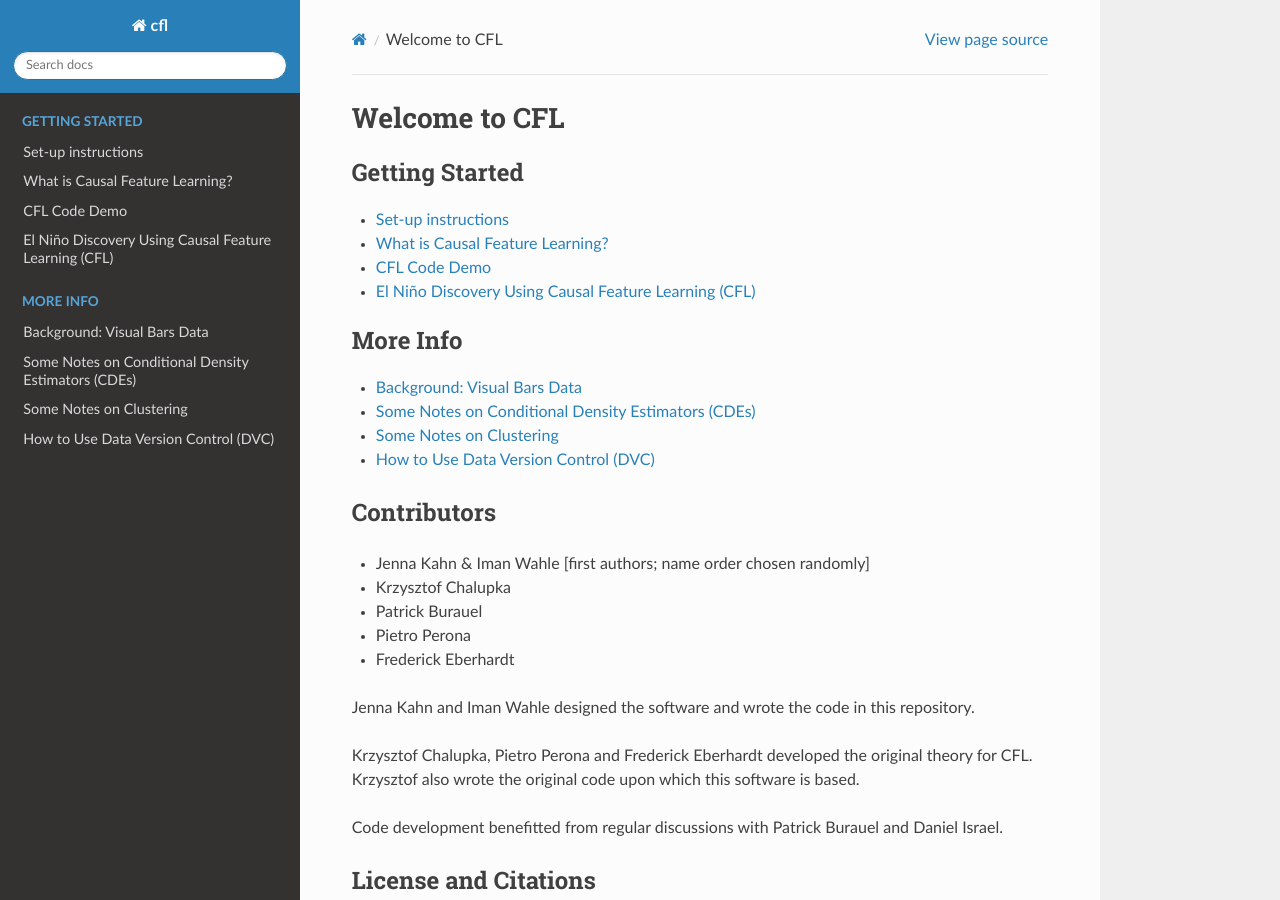
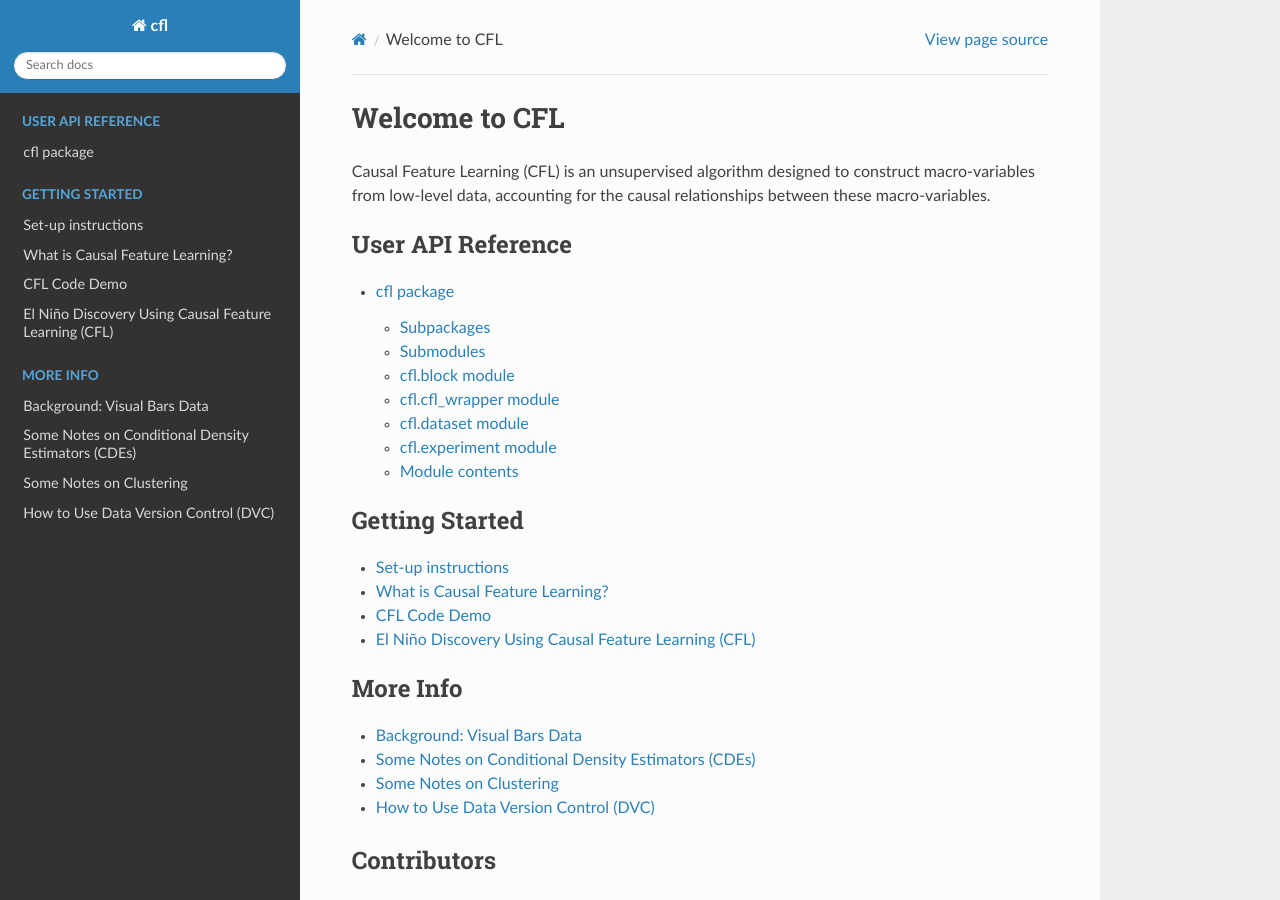
Before and after one commit to eberharf/cfl, a Sphinx documentation site: the page built from docs/source/index.rst, in a window 1280 px wide and 900 px high. Built offline with Sphinx 7.4.7 and the Read the Docs theme 2.0.0, drawn with Linux system fonts in a browser that asks for light colours.

```diff
--- a/docs/source/index.rst
+++ b/docs/source/index.rst
@@ -6,6 +6,14 @@
 
 Welcome to CFL
 =====================
+
+Causal Feature Learning (CFL) is an unsupervised algorithm designed to construct macro-variables from low-level data, accounting for the causal relationships between these macro-variables.
+
+.. toctree::
+   :maxdepth: 2
+   :caption: User API Reference
+
+   cfl
 
 .. toctree::
    :maxdepth: 1
```
Also changed, not shown: other parts of docs/source/index.rst (+0 -6 lines).
